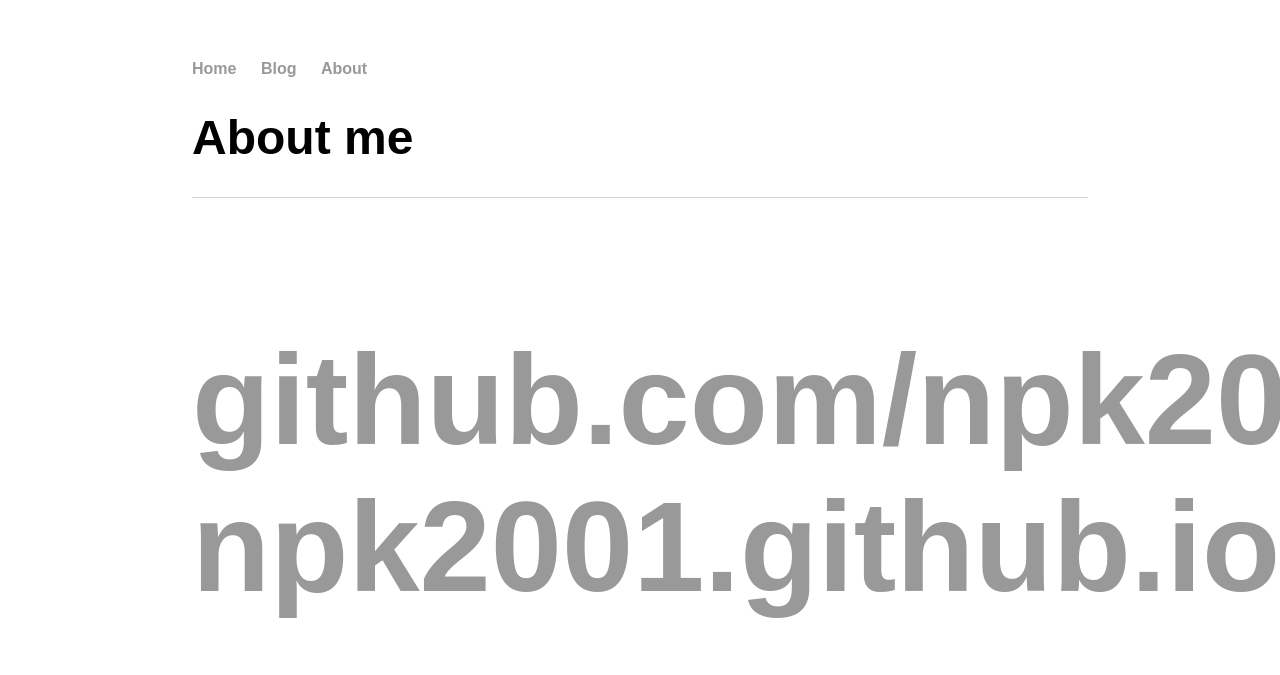
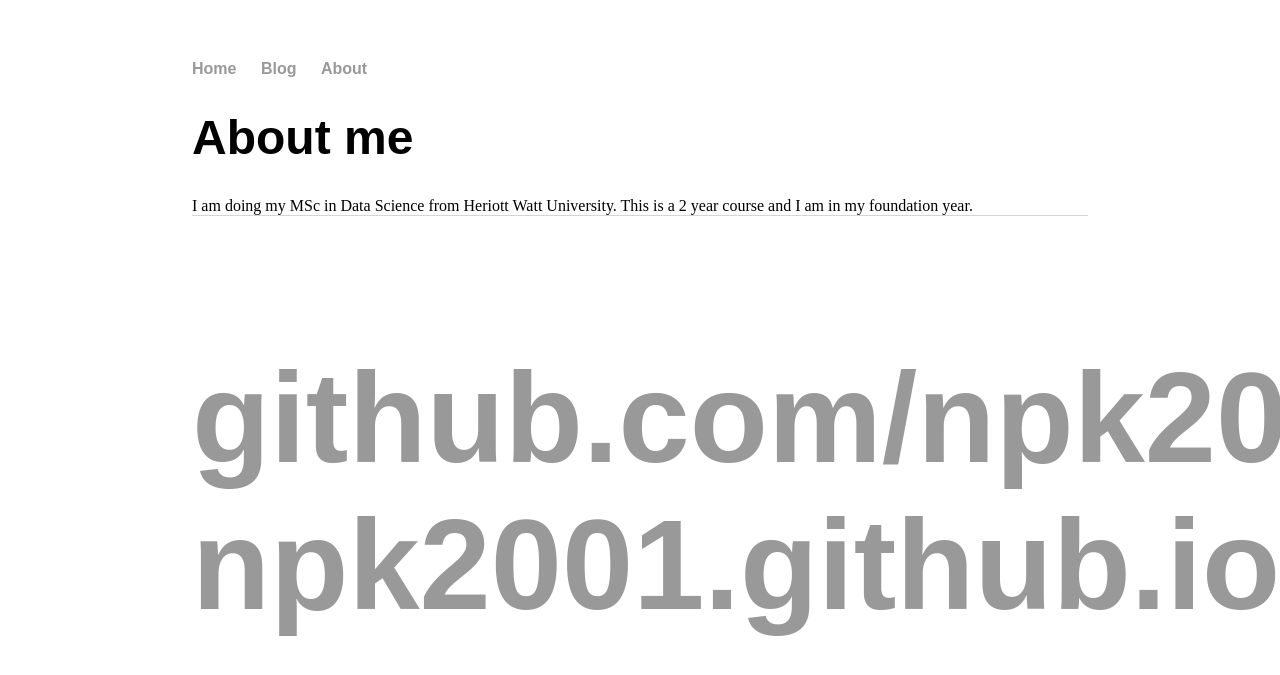
Before and after one commit to npk2001/npk2001.github.io, a Jekyll site: the page built from about/index.html, in a window 1280 px wide. Shown: the top 675 px of the page. Built offline with Jekyll 4.4.1, drawn with Linux system fonts in a browser that asks for light colours.

Commit message:
Update index.html

```diff
--- a/about/index.html
+++ b/about/index.html
@@ -3,5 +3,5 @@ layout: default
 title: "About me "
 ---
 <h1>{{ page.title }}</h1>
-<h2>{{ I am doing my MSc in Data Science from Heriott Watt University }}</h2>
-  <h3>{{ This is a 2 year course and I am in my foundation year }}</h3>
+
+I am doing my MSc in Data Science from Heriott Watt University. This is a 2 year course and I am in my foundation year.
```
